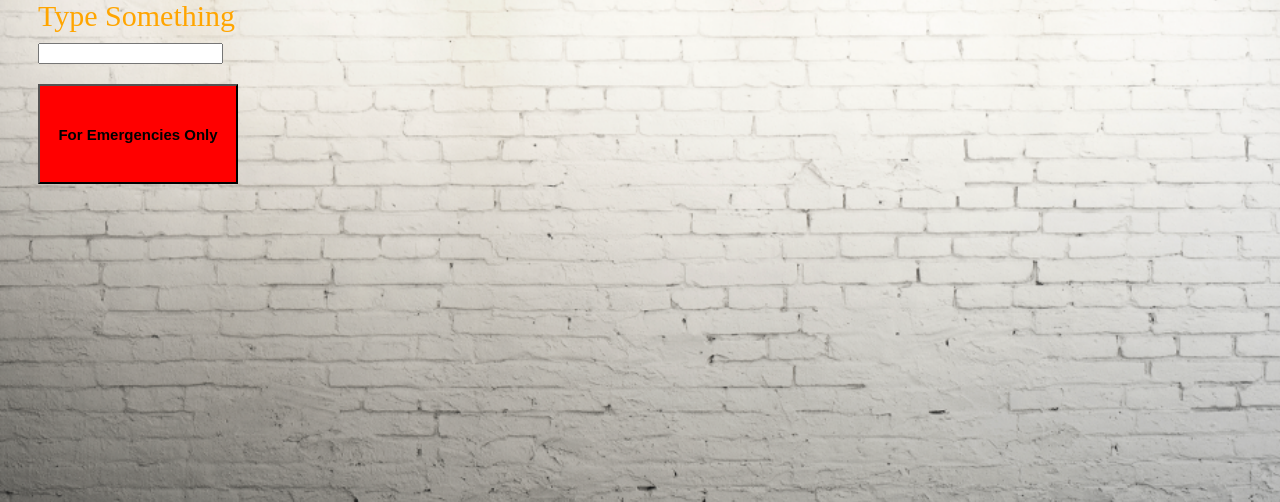
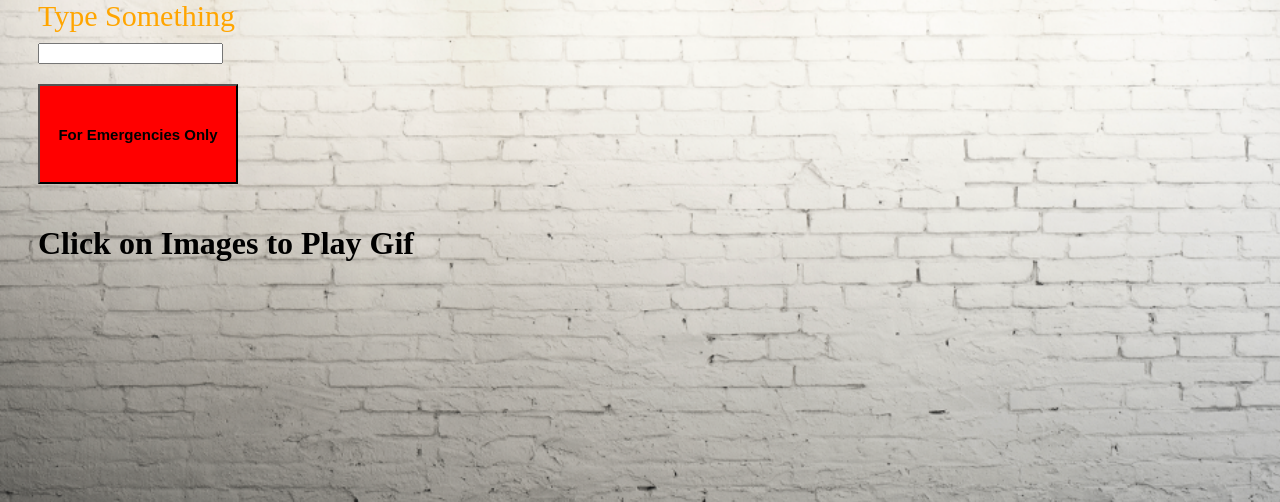
Before and after one commit to cpphen/Giphy, a PHP site: page / in a window 1280 px wide. Shown: the part 169-671 px from the top of the page. Run offline with PHP 8.4, Linux system fonts and the light colour scheme; some libraries are stand-ins or nearby versions.

Commit message:
CSS changes

```diff
--- a/assets/css/style.css
+++ b/assets/css/style.css
@@ -6,6 +6,11 @@
     -moz-background-size: cover;
     -o-background-size: cover;
 	background-size: cover;
+}
+h1
+{
+	/*float: left;*/
+	margin-left: 20px;
 }
 p
 {
--- a/index.html
+++ b/index.html
@@ -20,6 +20,7 @@
   </form>
 </div>
 <div class="containerGifs">
+  <h1>Click on Images to Play Gif</h1>
   <div id="Giphies"></div>
   <!-- <iframe id="video" width="10" height="10" src="https://www.youtube.com/embed/Niku9smcDnE?list=PL6cxPmH3oIz5LE02KeNjpRd8XvaDpvjBO&autoplay=1"></iframe> -->
 </div>
```
